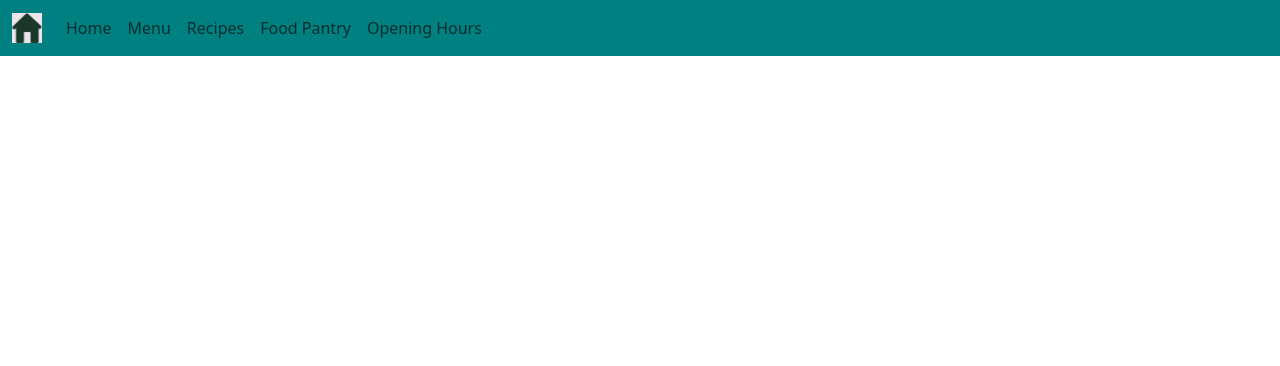
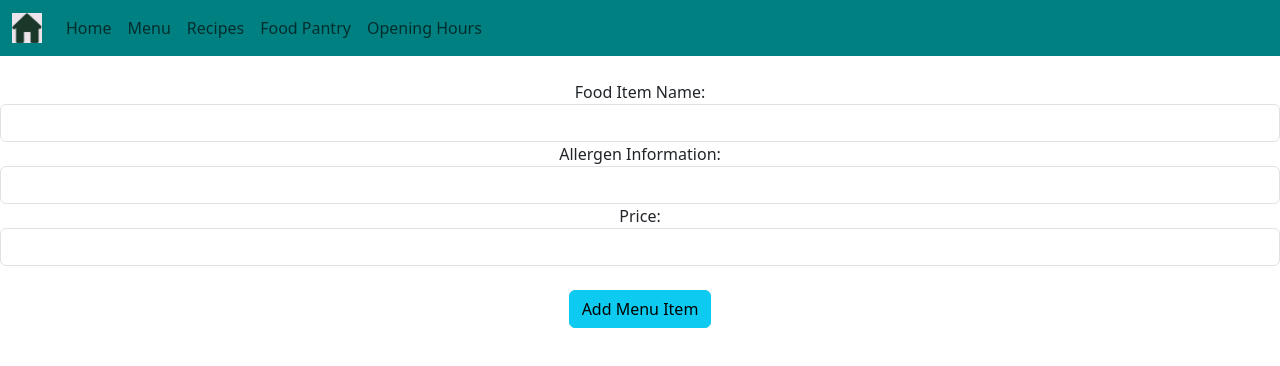
Before and after one commit to CanteenProjectATU/UserVersion, a React (Create React App) app: page /EditMenuItem in a window 1280 px wide. Shown: the top 366 px of the page. Built offline with nearby package versions, Linux system fonts and the light colour scheme; no server answers.

Commit message:
Initial create and update

```diff
--- a/package.json
+++ b/package.json
@@ -6,6 +6,7 @@
     "@testing-library/jest-dom": "^5.17.0",
     "@testing-library/react": "^13.4.0",
     "@testing-library/user-event": "^13.5.0",
+    "axios": "^1.6.7",
     "bootstrap": "^5.3.3",
     "react": "^18.2.0",
     "react-bootstrap": "^2.10.1",
--- a/src/App.js
+++ b/src/App.js
@@ -9,6 +9,8 @@ import Recipes from './FrontendComponents/Recipes';
 
 import OpeningHours from './FrontendComponents/OpeningHours';
 import FoodPantry from './FrontendComponents/FoodPantry';
+import CreateMenuItem from './FrontendComponents/CreateMenuItem';
+import EditMenuItem from './FrontendComponents/EditMenuItem';
 
 function App() {
   return (
@@ -51,6 +53,8 @@ function App() {
 
           <Route path='/OpeningHours' element={<OpeningHours></OpeningHours>}></Route>
           <Route path='/FoodPantry' element={<FoodPantry></FoodPantry>}></Route>
+          <Route path='/CreateMenuItem' element={<CreateMenuItem></CreateMenuItem>}></Route>
+          <Route path='/EditMenuItem' element={<EditMenuItem></EditMenuItem>}></Route>
 
         </Routes>
 
--- /dev/null
+++ b/src/FrontendComponents/CreateMenuItem.js
@@ -0,0 +1,80 @@
+import { useState } from "react";
+import axios from "axios";
+
+function CreateMenuItem(){
+
+    // React useState Hook to track state in a function component
+    //initialize the state variables with an empty string
+    const [name, setItemName] = useState('');
+    const [allergenInfo, setAllergenInfo] = useState('');
+    const [price, setPrice] = useState('');
+
+    //This is a method to handle the submission of the form and creates a menuItem with the parameters
+    const handleSubmit = (e) => {
+        //avoid page refresh
+        e.preventDefault();
+
+        console.log(name + allergenInfo + price);
+        //make an object
+        const menuItem = {
+            name: name,
+            allergenInfo: allergenInfo,
+            price: price
+        }
+        //Also sends POST request to server endpoint with axios
+        axios.post('http://localhost:4000/api/menu', menuItem)
+            .then()
+            .catch();
+
+    }
+
+    //return this to the screen when this component is called
+    return (
+        //Form to make a new menu item
+        <div>
+            <br></br>
+             {/* when the button is clicked the function OnSubmit will be called */}
+            {/* take in this information from the user  */}
+            <form onSubmit={handleSubmit}>
+                <div className="form-group">
+                    <label>Food Item Name: </label>
+                    <input
+                    type="text"
+                    className="form-control"
+                    value={name}
+                    //set it to the name parameter
+                    onChange={(e) => { setItemName(e.target.value)}}/>
+
+                </div>
+                {/*  Get the allergen Information*/}
+                <div className="form-group">
+                    <label>Allergen Information: </label>
+                    <input
+                    type="text"
+                    className="form-control"
+                    value={allergenInfo}
+                    onChange={(e) => { setAllergenInfo(e.target.value)}}/>
+
+                </div>
+                {/* Price */}
+                <div className="form-group">
+                    <label>Price: </label>
+                    <input
+                    type="text"
+                    className="form-control"
+                    value={price}
+                    onChange={(e) => { setPrice(e.target.value)}}/>
+
+                </div>
+                <br></br>
+                {/* button that calls the submit function */}
+                <div>
+                    <input type="submit" value="Add Menu Item" className="btn btn-info"/>
+                </div>
+            </form>
+
+        </div>
+    );
+}
+
+export default CreateMenuItem;
--- /dev/null
+++ b/src/FrontendComponents/EditMenuItem.js
@@ -0,0 +1,87 @@
+import React from 'react';
+import { useState, useEffect } from "react";
+import { useParams } from "react-router-dom";
+import axios from 'axios';
+import { useNavigate } from "react-router-dom";
+
+export default function EditMenuItem(props) {
+    // The useParams hook returns an object of key/value pairs of
+    // the dynamic params from the current URL that were matched by
+    //the <Route path>.
+    let { id } = useParams();
+
+    const [name, setItemName] = useState('');
+    const [allergenInfo, setAllergenInfo] = useState('');
+    const [price, setPrice] = useState('');
+
+    const navigate = useNavigate();
+
+    useEffect(() => {
+
+        axios.get('http://localhost:4000/api/menu/' + id)
+            .then((response) => {
+                setItemName(response.data.name);
+                setAllergenInfo(response.data.allergenInfo);
+                setPrice(response.data.price);
+            })
+            .catch(function (error) {
+                console.log(error);
+            })
+
+    }, []);
+
+    const handleSubmit = (event) => {
+        event.preventDefault();
+        const updatedItem = {
+            name: name,
+            allergenInfo: allergenInfo,
+            price: price
+        };
+        axios.put('http://localhost:4000/api/menu/' + id, updatedItem)
+            .then((res) => {
+                console.log(res.data);
+                navigate('/Menus');
+            });
+    }
+    return (
+        <div>
+            <br></br>
+            <form onSubmit={handleSubmit}>
+                <div className="form-group">
+                    <label>Food Item Name: </label>
+                    <input
+                        type="text"
+                        className="form-control"
+                        value={name}
+                        onChange={(e) => { setItemName(e.target.value) }} />
+
+                </div>
+
+                <div className="form-group">
+                    <label>Allergen Information: </label>
+                    <input
+                        type="text"
+                        className="form-control"
+                        value={name}
+                        onChange={(e) => { setAllergenInfo(e.target.value) }} />
+
+                </div>
+
+                <div className="form-group">
+                    <label>Price: </label>
+                    <input
+                        type="text"
+                        className="form-control"
+                        value={name}
+                        onChange={(e) => { setPrice(e.target.value) }} />
+
+                </div>
+                <br></br>
+                <div>
+                    <input type="submit" value="Add Menu Item" className="btn btn-info" />
+                </div>
+            </form>
+
+        </div>
+    );
+}
--- /dev/null
+++ b/src/FrontendComponents/LoadMenuItem.js
@@ -0,0 +1,13 @@
+import MenuItems from "./MenuItem";
+
+
+function LoadMenuItems(props){
+
+    return props.myMenuItems.map(
+        (item)=>{
+            return <MenuItems myMenuItem={item} key={item._id} Reload={()=>{props.ReloadData()}}></MenuItems>
+        }
+    );
+}
+
+export default LoadMenuItems;
--- /dev/null
+++ b/src/FrontendComponents/MenuItem.js
@@ -0,0 +1,38 @@
+import '../CssFiles/Menu.css';
+import { Button, Card, CardImg, Container} from "react-bootstrap";
+import { Link } from "react-router-dom";
+import axios from "axios";
+function MenuItems(props) {
+    return (
+        <Container className="cardContainer" fluid>
+
+            {/* Card holds all nessasary info about the item such as allergens, ingredients and price */}
+            {/* Id is to bring you to relevant day - top Button is to bring you back up */}
+            <h1 id="Monday">Monday</h1>
+            <Card className='cards'>
+
+                <Card.Body>
+                    <Card.Title>{props.myMenuItem.name}</Card.Title>
+                    <Card.Text></Card.Text>
+                    <Card.Subtitle>Allergens: </Card.Subtitle>
+                    <Card.Text>{props.myMenuItem.allergenInfo} </Card.Text>
+                    <Card.Subtitle>Price: €{props.myMenuItem.price}</Card.Subtitle>
+                </Card.Body>
+                <Link to={'/edit/' + props.myMenuItem._id} className="">Edit</Link>
+
+                <Button onClass={(e) => {
+
+                    axios.delete('http://localhost:4000/api/menu/' + props.myMenuItem,_id)
+                    .then((res) => {
+                        let reload = props = props.Reload();
+                    })
+                    .catch();
+                } }>Delete</Button>
+            </Card>
+            <br></br>
+        </Container>
+    );
+
+}
+
+export default MenuItems;
```
Also changed, not shown: src/FrontendComponents/Menus.js (+136 -84 lines), src/CssFiles/Recipe.css (line endings or trailing spaces), 1 other file (tests, documents, lock files or other folders).
